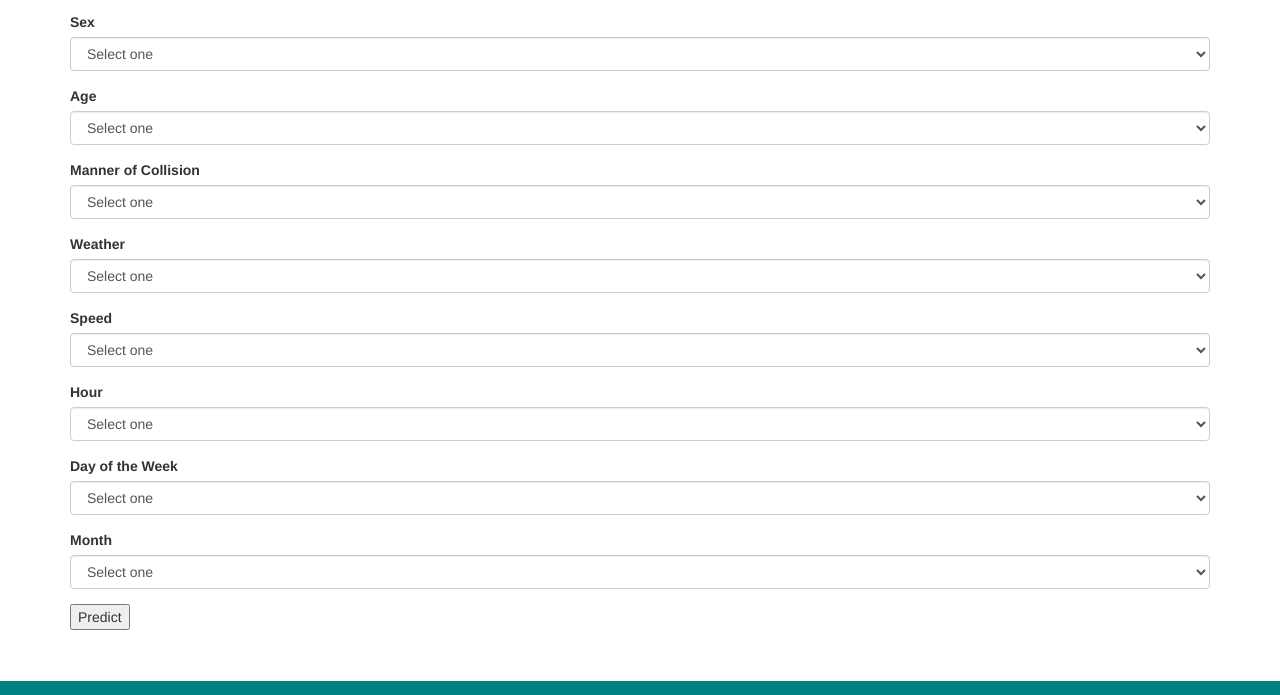
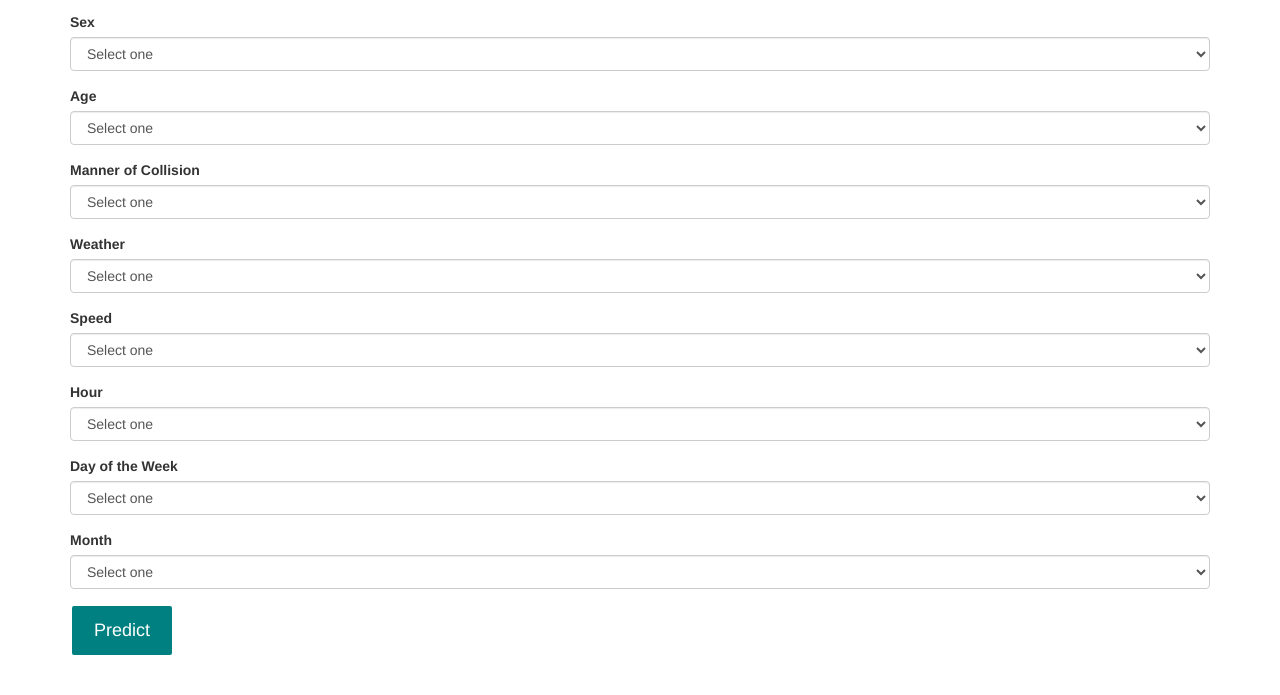
Before and after one commit to SnakeSpeak/project-4v2, a plain HTML site: page injury_prediction.html in a window 1280 px wide. Shown: the part 257-952 px from the top of the page. Drawn offline with nearby package versions, Linux system fonts and the light colour scheme.

Commit message:
lb update

```diff
--- a/injury_prediction.html
+++ b/injury_prediction.html
@@ -37,7 +37,6 @@
             </div>
         </div>
     </nav>
-
 
     <div class="container" id="injuryPrediction">
         <h2>Injury Prediction</h2>
@@ -175,7 +174,7 @@
                     <option value="12">December</option>
                 </select>
             </div>
-            <button type="button" onclick = "predict()">Predict</button>
+            <button type="button" class="btn" onclick = "predict()">Predict</button>
         </form>
 
         <div class="mt-5 hidden" id="predictionSection">
```
